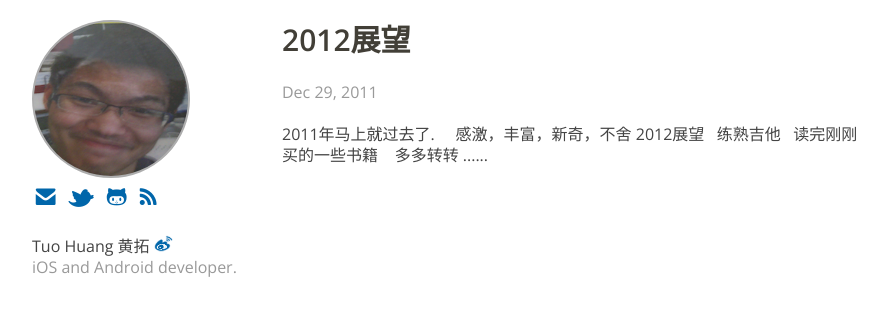
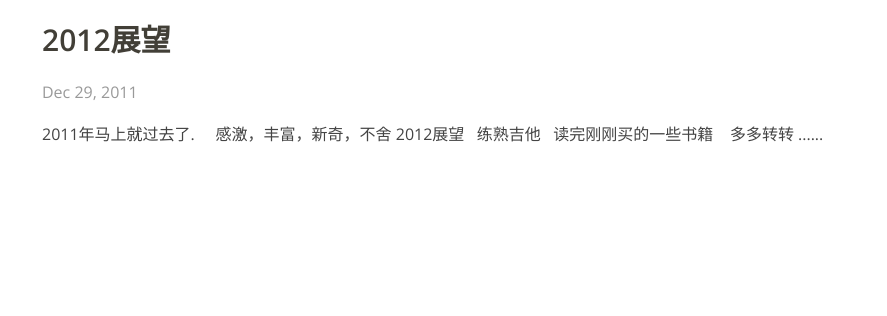
Before and after one commit to tuo/tuo.github.io, a Jekyll site: the page built from _posts/2011-12-29-2012-new.html, in a window 1280 px wide. Shown: the top 316 px of the page, without its empty margins (138-1025 px from the left). Built offline with Jekyll 4.4.1, drawn with Linux system fonts in a browser that asks for light colours; comment, search, counter and statistics services are not loaded.

Commit message:
update layout

```diff
--- a/_layouts/post.html
+++ b/_layouts/post.html
@@ -1,14 +1,14 @@
 ---
-layout: default
+layout: post_main
 blog: true
 ---
 
-<article class='ten columns offset-by-four' id="article-content">
-  <header class="ten columns" id="article-header">
+<article class='fourteen columns' id="article-content" style="border: 0px solid red">
+  <header class="fourteen columns" id="article-header">
     <h1>{{ page.title }}</h1>
   </header>
 
-  <div class='ten columns gray' id="date-header">
+  <div class='fourteen columns gray' id="date-header">
     <p>
       {{ page.date | date: "%b %d, %Y" }}
   {% if page.updated_at %}
@@ -18,7 +18,7 @@
 
   </div>
 
-  <div class="ten columns" id="article-content">
+  <div class="fourteen columns" id="article-content">
     {{ content }}
   </div>
   <hr style="visibility:hidden;"/>
@@ -32,14 +32,14 @@
 </article>
 
 <!-- AddThis Button BEGIN -->
-<div class="addthis_toolbox addthis_default_style ten columns offset-by-four" style="margin-bottom: 11px;">
+<div class="addthis_toolbox addthis_default_style fourteen columns" style="margin-bottom: 11px;">
 	<a class="addthis_counter addthis_pill_style"></a>
 </div>
 <script type="text/javascript">var addthis_config = {"data_track_addressbar":true};</script>
 <script type="text/javascript" src="//s7.addthis.com/js/300/addthis_widget.js#pubid=ra-50f9651243f1723a"></script>
 <!-- AddThis Button END -->
 <div style="margin-bottom:10px;"/>
-<div id="disqus_thread" class="ten columns offset-by-four"></div>
+<div id="disqus_thread" class="fourteen columns"></div>
 <script type="text/javascript">
     /* * * CONFIGURATION VARIABLES: EDIT BEFORE PASTING INTO YOUR WEBPAGE * * */
     var disqus_shortname = 'tuohuang'; // required: replace example with your forum shortname
--- /dev/null
+++ b/_layouts/post_main.html
@@ -0,0 +1,39 @@
+{% assign description = "iOS and Android developer." %}
+<!doctype html>
+<!--[if lt IE 7 ]><html class="ie ie6" lang="en"> <![endif]-->
+<!--[if IE 7 ]><html class="ie ie7" lang="en"> <![endif]-->
+<!--[if IE 8 ]><html class="ie ie8" lang="en"> <![endif]-->
+<!--[if (gte IE 9)|!(IE)]><!-->
+<html lang="en">
+<!--<![endif]-->
+  <head>
+    <meta charset="utf-8" />
+	<meta http-equiv="Content-Type" content="text/html; charset=UTF-8" >
+    <meta http-equiv="X-UA-Compatible" content="IE=edge,chrome=1" />	<!-- Force Latest IE rendering engine -->
+    <title>{{ page.title }}</title>
+
+    <!--[if lt IE 9]>
+      <script src="http://html5shim.googlecode.com/svn/trunk/html5.js"></script>
+    <![endif]-->
+
+
+    <link href='http://fonts.googleapis.com/css?family=Open+Sans:400italic,400,600' rel='stylesheet' type='text/css'>
+    <link href="http://feeds2.feedburner.com/tu0huang" rel="alternate" title="Tuo" type="application/atom+xml" />
+    <link rel="shortcut icon" href="/static/images/favicon.png" />
+
+    <meta name="viewport" content="width=device-width, initial-scale=1, maximum-scale=1" />
+
+    <link rel="stylesheet" href="/static/css/style.css">
+
+    <!--[if IE 7]>
+      <script src="/static/css/font-awesome-ie7.css"></script>
+    <![endif]-->
+  </head>
+  <body>
+    <div class="container">
+
+
+      {{ content }}
+    </div>
+  </body>
+</html>
```
